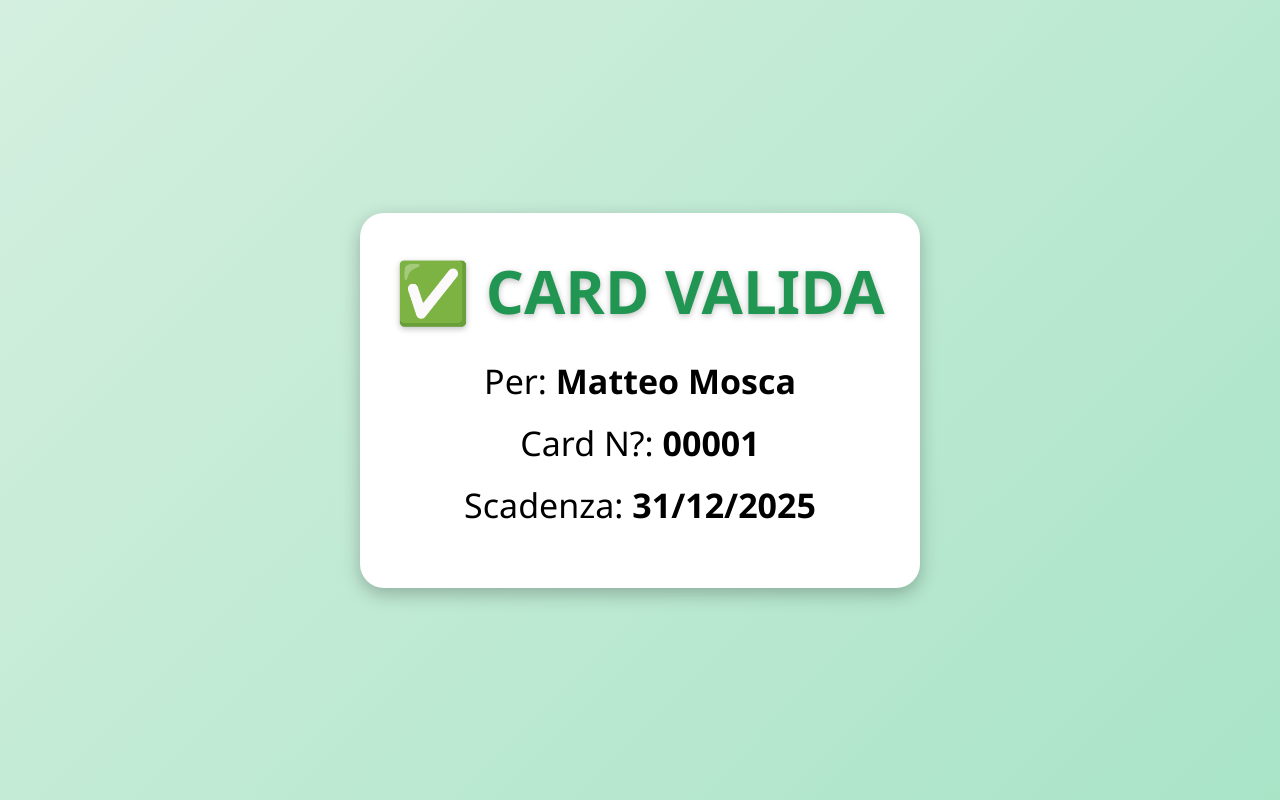
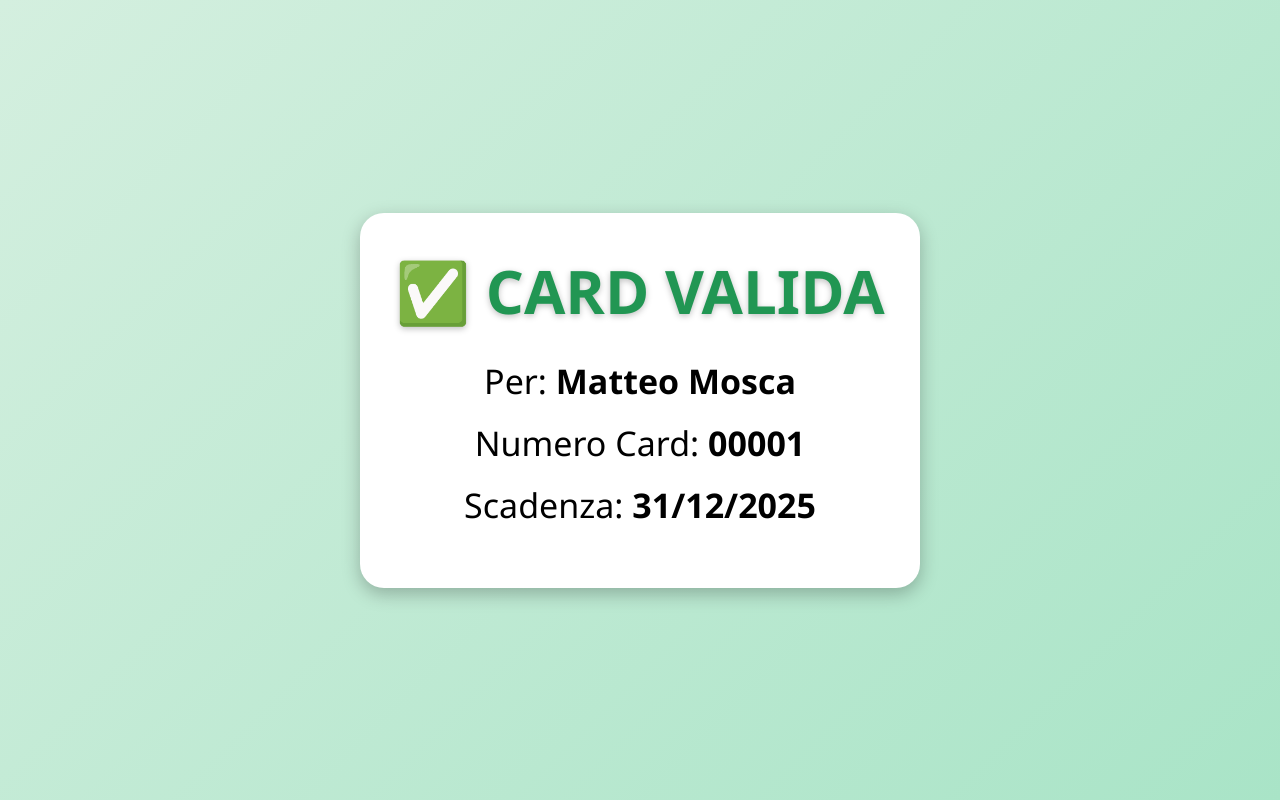
Before and after one commit to LupusPescara/LupusCard, a plain HTML site: page docs/cards/matteomosca00001.html in a window 1280 px wide. Drawn offline with Linux system fonts and the light colour scheme.

Commit message:
update docs/cards/matteomosca00001.html

```diff
--- a/docs/cards/matteomosca00001.html
+++ b/docs/cards/matteomosca00001.html
@@ -19,7 +19,7 @@ strong{font-weight:700}
   <div class="card">
     <h1>&#x2705;&nbsp;CARD&nbsp;VALIDA</h1>
     <p>Per: <strong>Matteo Mosca</strong></p>
-    <p>Card N?: <strong>00001</strong></p>
+    <p>Numero Card: <strong>00001</strong></p>
     <p>Scadenza: <strong>31/12/2025</strong></p>
   </div>
 </body></html>
```
